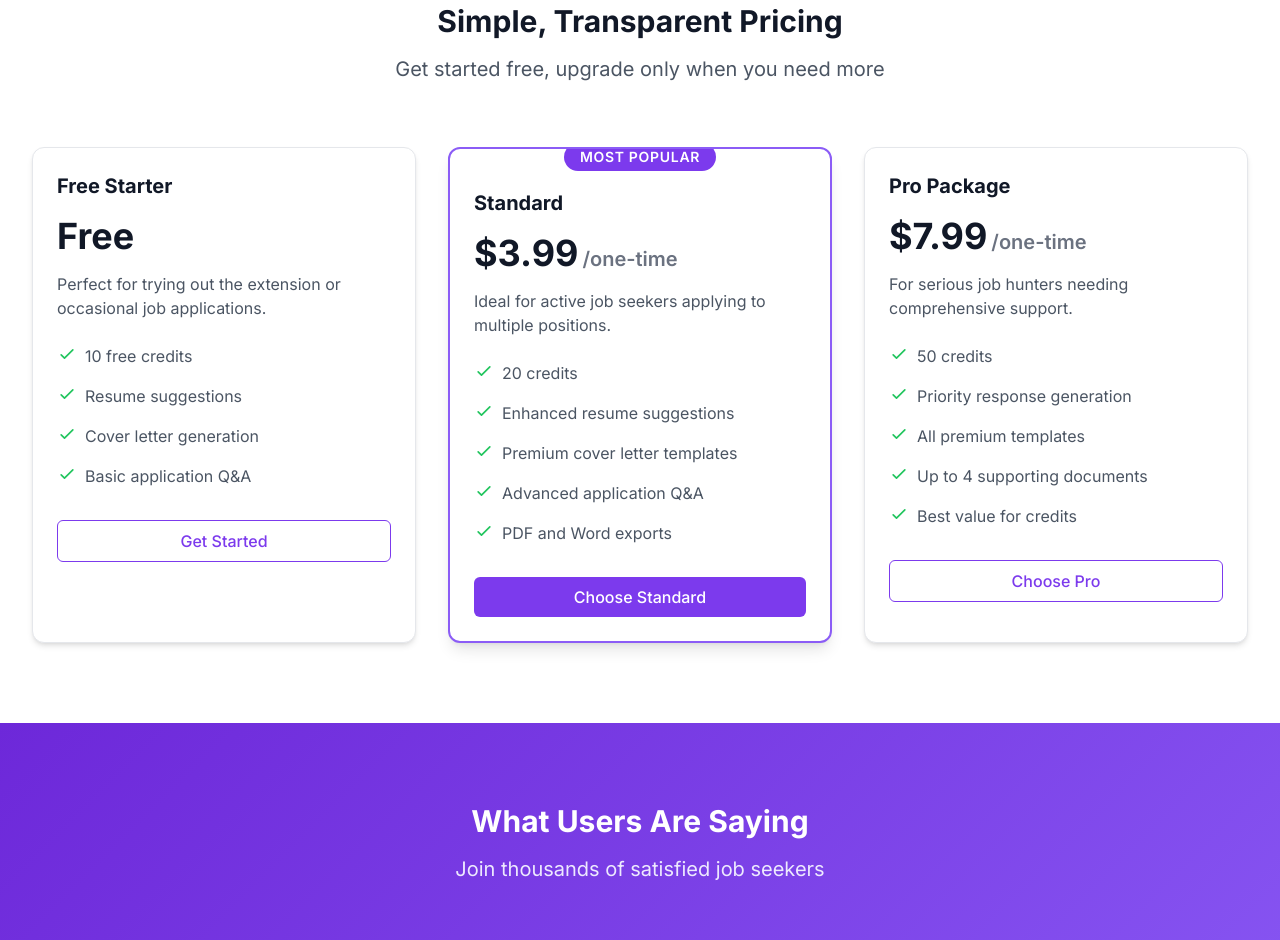
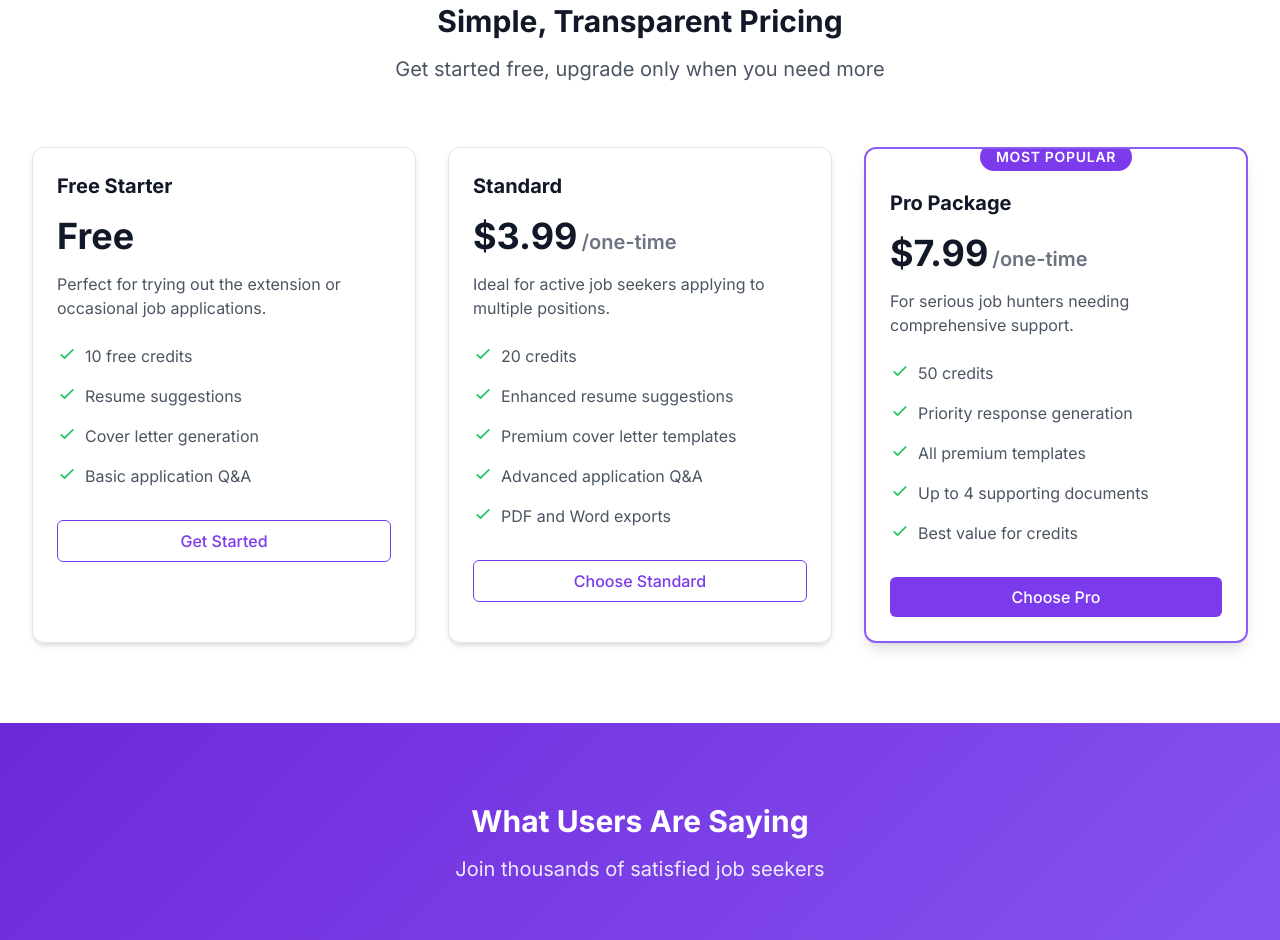
Before and after one commit to CalsonicSSS/one-click-apply-landing, a plain HTML site: page index.html in a window 1280 px wide. Shown: the part 2766-3706 px from the top of the page. Drawn offline with nearby package versions, Linux system fonts and the light colour scheme.

Commit message:
update pricing styling

```diff
--- a/index.html
+++ b/index.html
@@ -342,13 +342,8 @@
           </div>
 
           <!-- Standard Plan -->
-          <div class="bg-white rounded-xl shadow-lg overflow-hidden border-2 border-primary-500 relative">
-            <div class="absolute top-0 inset-x-0 transform translate-y-px">
-              <div class="flex justify-center transform -translate-y-1/4">
-                <span class="inline-flex rounded-full bg-primary-600 px-4 py-1 text-sm font-semibold tracking-wider uppercase text-white"> Most Popular </span>
-              </div>
-            </div>
-            <div class="p-6 pt-10">
+          <div class="bg-white rounded-xl shadow-md overflow-hidden border border-gray-200 transition duration-300 hover:shadow-lg hover:border-primary-200">
+            <div class="p-6">
               <h3 class="text-xl font-bold text-gray-900">Standard</h3>
               <div class="mt-4 flex items-baseline">
                 <span class="text-4xl font-extrabold text-gray-900">$3.99</span>
@@ -389,13 +384,22 @@
                 </li>
               </ul>
 
-              <a href="#download" class="mt-8 block w-full bg-primary-600 text-white font-medium rounded-md py-2 text-center hover:bg-primary-700 transition"> Choose Standard </a>
+              <a
+                href="#download"
+                class="mt-8 block w-full bg-white text-primary-600 border border-primary-600 font-medium rounded-md py-2 text-center hover:bg-primary-50 transition"
+                >Choose Standard</a
+              >
             </div>
           </div>
 
           <!-- Pro Plan -->
-          <div class="bg-white rounded-xl shadow-md overflow-hidden border border-gray-200 transition duration-300 hover:shadow-lg hover:border-primary-200">
-            <div class="p-6">
+          <div class="bg-white rounded-xl shadow-lg overflow-hidden border-2 border-primary-500 relative">
+            <div class="absolute top-0 inset-x-0 transform translate-y-px">
+              <div class="flex justify-center transform -translate-y-1/4">
+                <span class="inline-flex rounded-full bg-primary-600 px-4 py-1 text-sm font-semibold tracking-wider uppercase text-white">Most Popular</span>
+              </div>
+            </div>
+            <div class="p-6 pt-10">
               <h3 class="text-xl font-bold text-gray-900">Pro Package</h3>
               <div class="mt-4 flex items-baseline">
                 <span class="text-4xl font-extrabold text-gray-900">$7.99</span>
@@ -436,12 +440,7 @@
                 </li>
               </ul>
 
-              <a
-                href="#download"
-                class="mt-8 block w-full bg-white text-primary-600 border border-primary-600 font-medium rounded-md py-2 text-center hover:bg-primary-50 transition"
-              >
-                Choose Pro
-              </a>
+              <a href="#download" class="mt-8 block w-full bg-primary-600 text-white font-medium rounded-md py-2 text-center hover:bg-primary-700 transition"> Choose Pro </a>
             </div>
           </div>
         </div>
```
